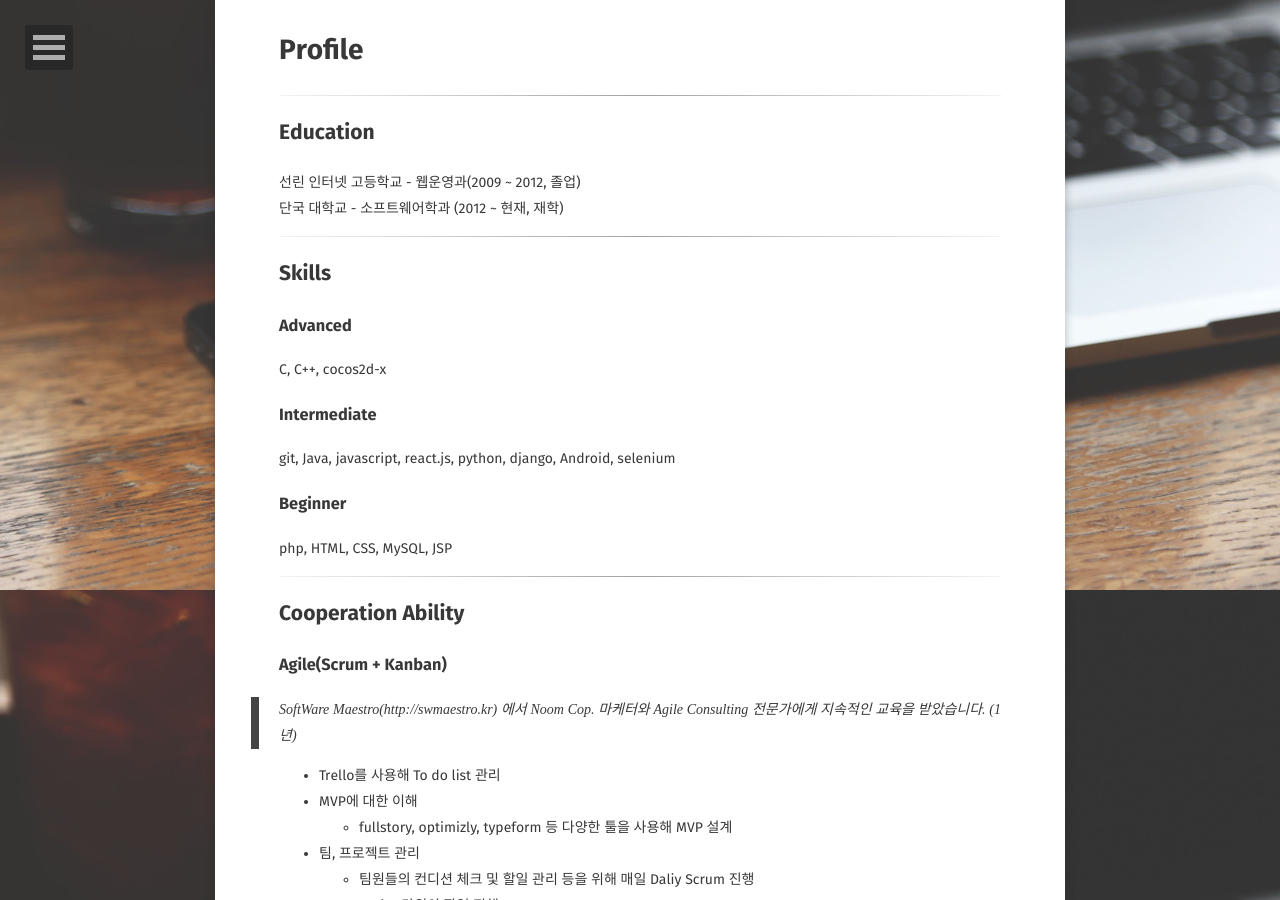
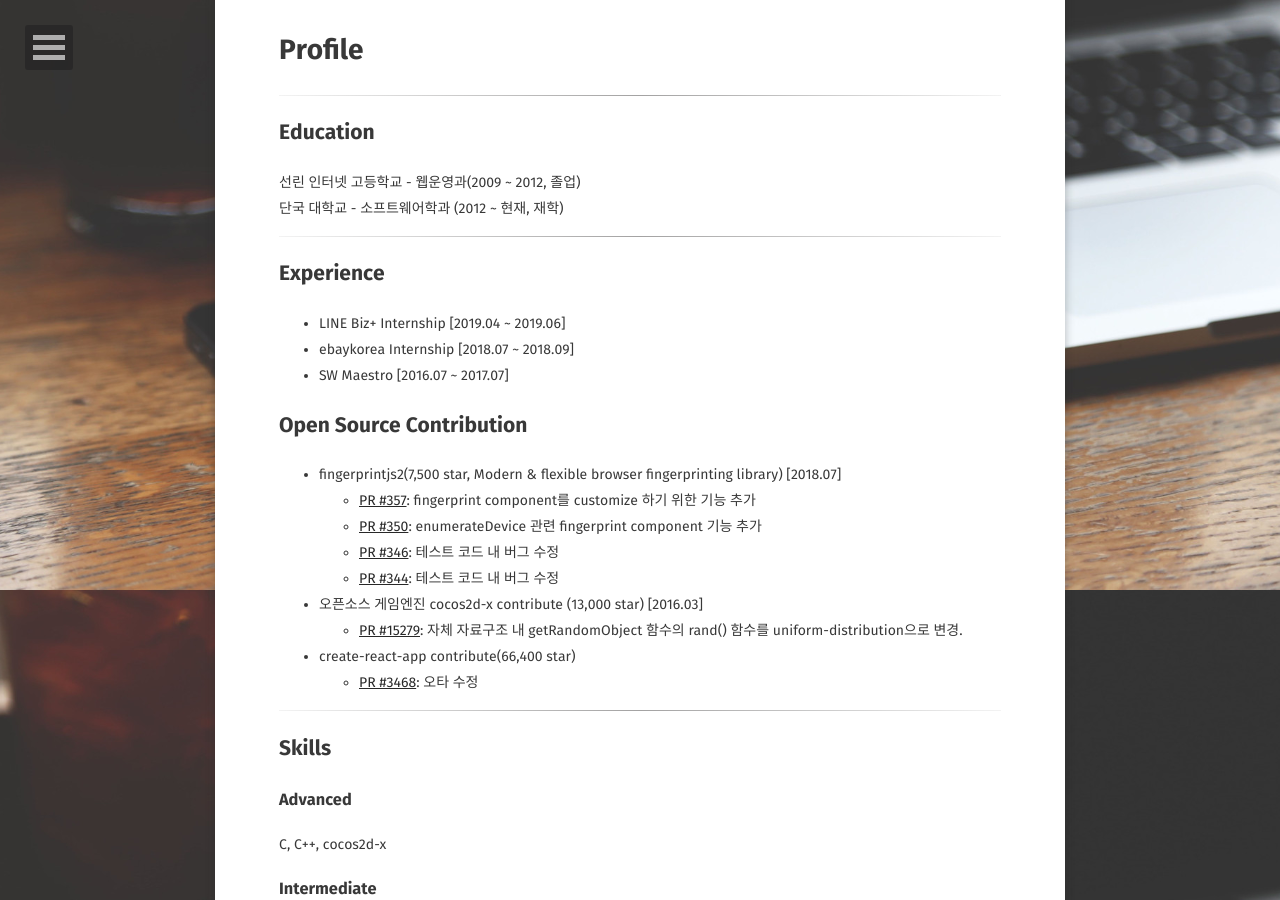
Before and after one commit to wkdtjsgur100/wkdtjsgur100.github.io, a Jekyll site: the page built from about/index.md, in a window 1280 px wide and 900 px high, scrolled down 310 px. Built offline with Jekyll 4.4.1, drawn with Linux system fonts in a browser that asks for light colours; some web fonts are replaced; some of the changed text lies outside the part shown.

Commit message:
Update about

```diff
--- a/about/index.md
+++ b/about/index.md
@@ -13,6 +13,28 @@ comments: false
 ## Education
 선린 인터넷 고등학교 - 웹운영과(2009 ~ 2012, 졸업)
 단국 대학교 - 소프트웨어학과 (2012 ~ 현재, 재학)
+<hr>
+
+## Experience
+
+- LINE Biz+ Internship [2019.04 ~ 2019.06]
+- ebaykorea Internship [2018.07 ~ 2018.09]
+- SW Maestro [2016.07 ~ 2017.07]
+
+## Open Source Contribution
+
+- fingerprintjs2(7,500 star, Modern & flexible browser fingerprinting library) [2018.07]
+    - [PR #357](https://github.com/Valve/fingerprintjs2/pull/357): fingerprint component를 customize 하기 위한 기능 추가
+    - [PR #350](https://github.com/Valve/fingerprintjs2/pull/350): enumerateDevice 관련 fingerprint component 기능 추가
+    - [PR #346](https://github.com/Valve/fingerprintjs2/pull/346): 테스트 코드 내 버그 수정
+    - [PR #344](https://github.com/Valve/fingerprintjs2/pull/344): 테스트 코드 내 버그 수정
+
+- 오픈소스 게임엔진 cocos2d-x contribute (13,000 star) [2016.03]
+    - [PR #15279](https://github.com/cocos2d/cocos2d-x/pull/15279): 자체 자료구조 내 getRandomObject 함수의 rand() 함수를 uniform-distribution으로 변경.
+
+- create-react-app contribute(66,400 star)
+    - [PR #3468](https://github.com/facebook/create-react-app/pull/3468): 오타 수정
+
 <hr>
 
 ## Skills
@@ -161,26 +183,10 @@ KAIST SOC Robot War(http://www.socrobotwar.org/) 대회에서
 
 <hr>
 
-# Open Source Activities
-
-- fingerprintjs2 contribute (6,000 star, Modern & flexible browser fingerprinting library) [2018.07]
-    - [PR #350](https://github.com/Valve/fingerprintjs2/pull/350)
-    - [PR #346](https://github.com/Valve/fingerprintjs2/pull/346)
-
-- 오픈소스 게임엔진 cocos2d-x contribute (11,000 star) [2016.03]
-    - [PR #15279](https://github.com/cocos2d/cocos2d-x/pull/15279)
-    - [Issue](https://github.com/cocos2d/cocos2d-x/issues/15270) (issue)
-
-- create-react-app contribute(44,100 star)
-    - [오타 수정 PR #3468](https://github.com/facebook/create-react-app/pull/3468)
-
-<hr>
-
 # Other Activities
-- ebay Korea Internship *[2018.07 ~ 2018.08]*
 - 보험관련 사이트 스크래핑 server api 개발(외주) *[2017.11 ~ 2017.12]*
 - 기술 블로그 운영(https://wkdtjsgur100.github.io)
-- Algorithm Study(https://github.com/depromeet/algorithm-meet), *디프만*
+- Algorithm Study(https://github.com/depromeet/algoStudy), *디프만*
 - 선린인터넷고등학교 게임개발동아리(Republic of Game) *[2009.05 ~ 2011.12]*
     - 동아리 내 자체 게임엔진 사용
     - 교내 디지털 콘텐츠 대회 장려상, 금상 수상
```
